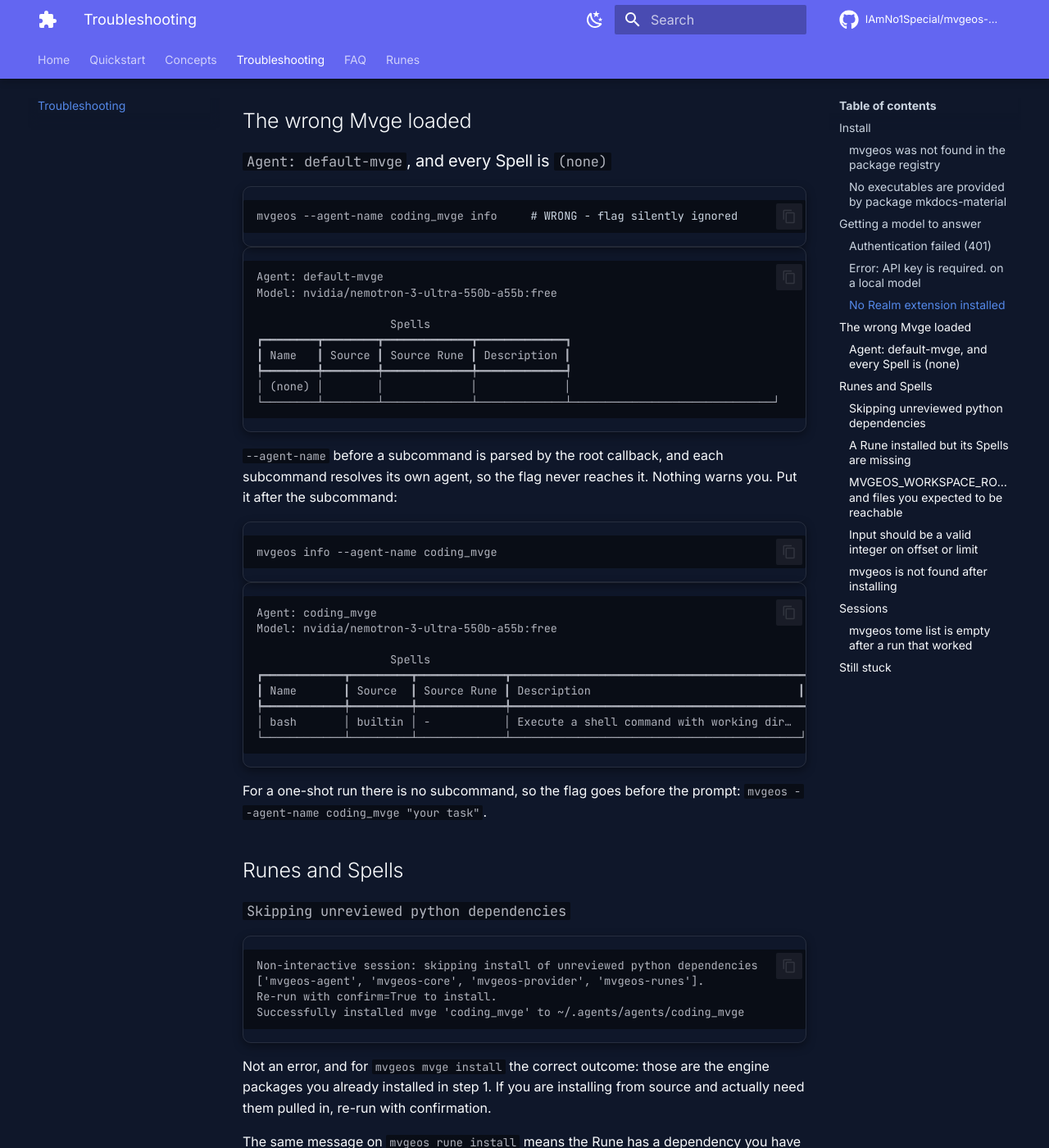
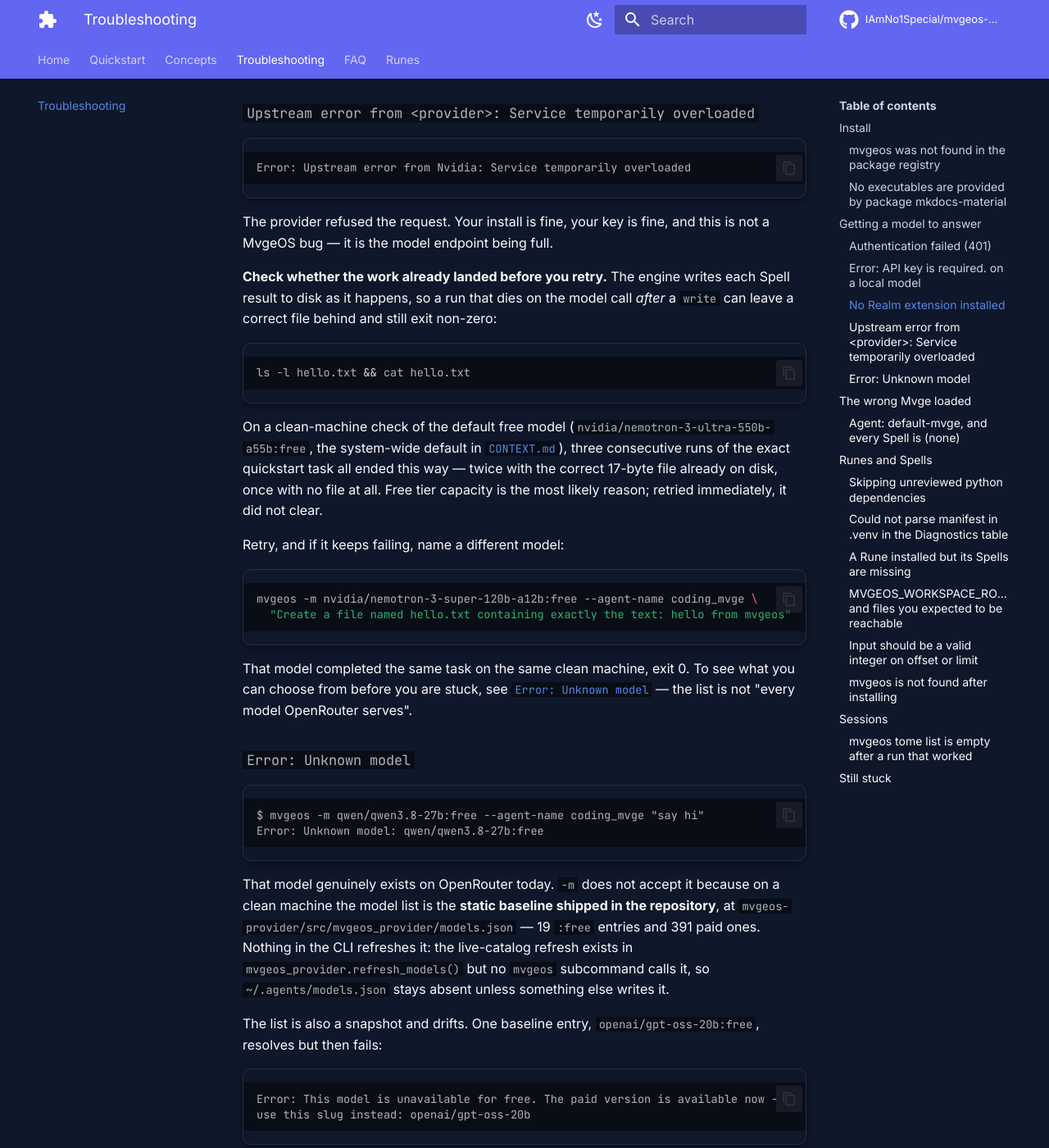
Before and after one commit to IAmNo1Special/mvgeos-marketplace, an MkDocs documentation site: the page built from docs/troubleshooting.md, in a window 1280 px wide and 1400 px high, scrolled down 2646 px. Shown: the whole window at 82% size. Built offline with MkDocs 1.6.1 and Material for MkDocs 9.7.7, drawn with Linux system fonts in a browser that asks for light colours; comment, search, counter and statistics services are not loaded; some of the changed text lies outside the part shown.

Commit message:
docs: document the three ways step 5 actually fails on a clean machine
Scheduled re-verification of the documented install line passed every
install and inspect command, but the model call in quickstart step 5
failed three of three consecutive clean-machine runs:

    Error: Upstream error from Nvidia: Service temporarily overloaded

Twice the correct 17-byte hello.txt was already on disk when the run
exited non-zero, once no file existed, and an immediate retry did not
clear it. Naming a different model completed the same task, exit 0:

    mvgeos -m nvidia/nemotron-3-super-120b-a12b:free --agent-name \
      coding_mvge "Create a file named hello.txt containing exactly \
      the text: hello from mvgeos"

That makes the previously unqualified "run one task in five minutes" claim
false today. Two more real failures surfaced while confirming the fix:

- `-m openai/gpt-oss-20b:free` resolves against the shipped baseline and
  then fails with "This model is unavailable for free". The baseline is a
  drifting snapshot of OpenRouter's catalog.
- `-m qwen/qwen3.8-27b:free` fails with "Unknown model" even though the
  model exists today, because on a clean machine the model list is the
  static models.json baseline and no mvgeos subcommand refreshes it.
- `mvgeos info` prints a "Could not parse manifest in .venv" diagnostic on
  every correct install, because rune install creates .venv where the
  Rune loader scans for manifests. Undocumented.

So: quickstart step 5 now warns, names the verified recovery, and tells
the reader to check the file before retrying; "What is not verified yet"
replaces "only the default free OpenRouter model was exercised end to end"
with the actual reliability; troubleshooting gains entries for all three
symptoms with real output. mkdocs build --strict passes and both new
anchors resolve.

Co-Authored-By: Paperclip <noreply@paperclip.ing>

````diff
--- a/docs/troubleshooting.md
+++ b/docs/troubleshooting.md
@@ -110,6 +110,72 @@
 prompt is skipped when stdout is not a terminal — in a script or a CI job you
 must run the install yourself first.
 
+### `Upstream error from <provider>: Service temporarily overloaded`
+
+```text
+Error: Upstream error from Nvidia: Service temporarily overloaded
+```
+
+The provider refused the request. Your install is fine, your key is fine, and
+this is not a MvgeOS bug — it is the model endpoint being full.
+
+**Check whether the work already landed before you retry.** The engine writes
+each Spell result to disk as it happens, so a run that dies on the model call
+*after* a `write` can leave a correct file behind and still exit non-zero:
+
+```bash
+ls -l hello.txt && cat hello.txt
+```
+
+On a clean-machine check of the default free model
+(`nvidia/nemotron-3-ultra-550b-a55b:free`, the system-wide default in
+[`CONTEXT.md`](https://github.com/IAmNo1Special/mvgeos/blob/main/CONTEXT.md)),
+three consecutive runs of the exact quickstart task all ended this way — twice
+with the correct 17-byte file already on disk, once with no file at all. Free
+tier capacity is the most likely reason; retried immediately, it did not clear.
+
+Retry, and if it keeps failing, name a different model:
+
+```bash
+mvgeos -m nvidia/nemotron-3-super-120b-a12b:free --agent-name coding_mvge \
+  "Create a file named hello.txt containing exactly the text: hello from mvgeos"
+```
+
+That model completed the same task on the same clean machine, exit 0. To see
+what you can choose from before you are stuck, see
+[`Error: Unknown model`](#error-unknown-model) — the list is not "every model
+OpenRouter serves".
+
+### `Error: Unknown model`
+
+```text
+$ mvgeos -m qwen/qwen3.8-27b:free --agent-name coding_mvge "say hi"
+Error: Unknown model: qwen/qwen3.8-27b:free
+```
+
+That model genuinely exists on OpenRouter today. `-m` does not accept it because
+on a clean machine the model list is the **static baseline shipped in the
+repository**, at `mvgeos-provider/src/mvgeos_provider/models.json` — 19 `:free`
+entries and 391 paid ones. Nothing in the CLI refreshes it: the live-catalog
+refresh exists in `mvgeos_provider.refresh_models()` but no `mvgeos` subcommand
+calls it, so `~/.agents/models.json` stays absent unless something else writes
+it.
+
+The list is also a snapshot and drifts. One baseline entry,
+`openai/gpt-oss-20b:free`, resolves but then fails:
+
+```text
+Error: This model is unavailable for free. The paid version is available now -
+use this slug instead: openai/gpt-oss-20b
+```
+
+So a baseline `:free` id is a starting point, not a promise. Read the list, pick
+one, and be ready for the next one:
+
+```bash
+python3 -c "import json;print('\n'.join(e[0] for e in json.load(open('mvgeos-provider/src/mvgeos_provider/models.json'))['free']))"
+```
+
 ## The wrong Mvge loaded
 
 ### `Agent: default-mvge`, and every Spell is `(none)`
@@ -170,6 +236,24 @@
 
 The same message on `mvgeos rune install` means the Rune has a dependency you
 have not approved. Pass `--confirm-python-deps` when you trust it.
+
+### `Could not parse manifest in .venv` in the Diagnostics table
+
+```text
+Kind          │ Target │ Name  │ Scope │ Message
+parse_warning │ rune   │ .venv │ user  │ Could not parse manifest in .venv
+```
+
+Cosmetic, and you will see it on a correct install. `mvgeos rune install`
+creates `~/.agents/extensions/.venv` to hold a Rune's Python dependencies. The
+Rune loader scans everything under `~/.agents/extensions/` looking for
+`manifest.json`, finds the virtualenv directory instead, and reports it as an
+unparseable Rune.
+
+Nothing is broken — the `openrouter-realm` Rune alongside it loaded correctly,
+which is why `mvgeos info --agent-name coding_mvge` shows `Model:` and a full
+Spell table in the same run. Ignore the row, or delete `~/.agents/extensions/.venv`
+if you want it gone; the next `rune install` recreates it.
 
 ### A Rune installed but its Spells are missing
 
````
Also changed, not shown: docs/quickstart.md (+55 -7 lines).
